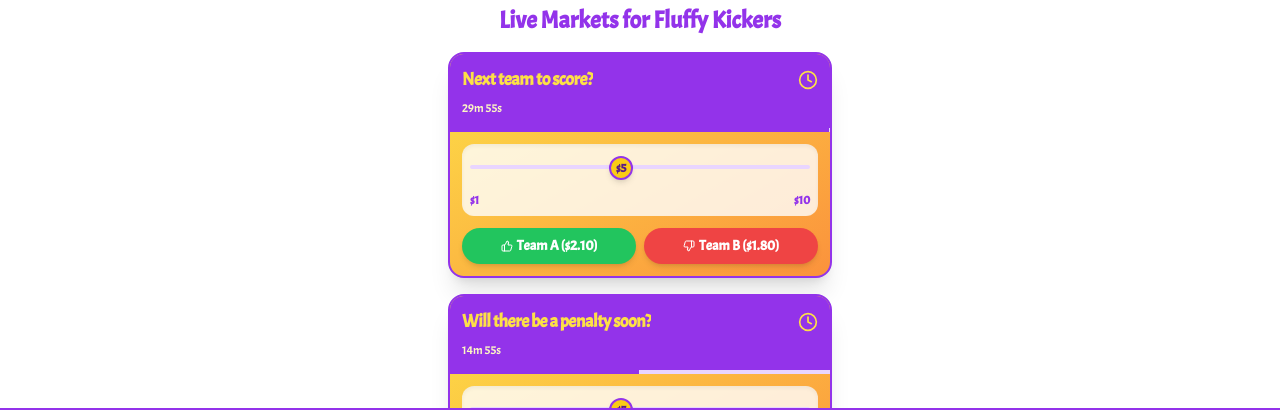
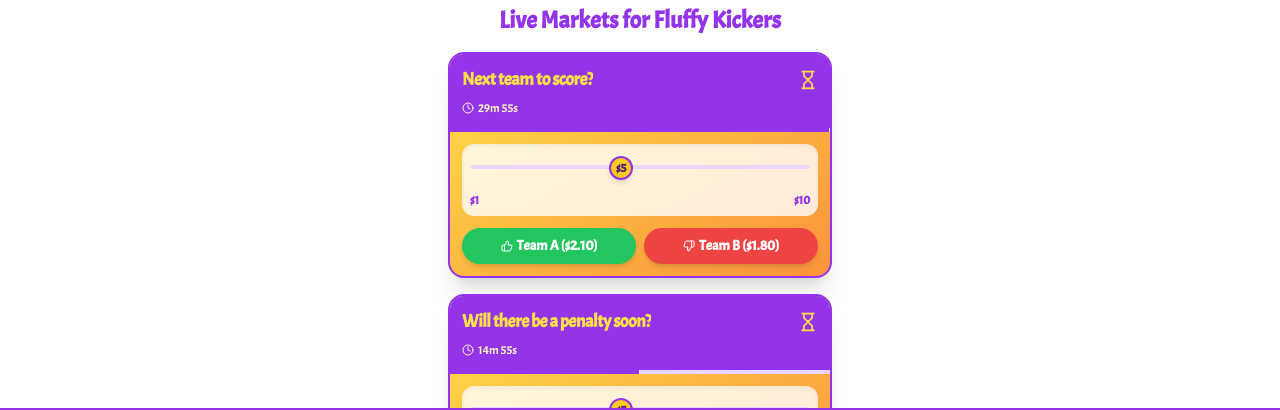
Before and after one commit to Ayushjain2205/ethonline-2024, a Next.js app: page /live in a window 1280 px wide. Shown: the part 332-742 px from the top of the page. Built offline with nearby package versions, Linux system fonts and the light colour scheme.

Commit message:
Add timer effect

```diff
--- a/src/pages/live.tsx
+++ b/src/pages/live.tsx
@@ -9,7 +9,7 @@ import {
   CardDescription,
 } from "@/components/ui/card";
 import { Button } from "@/components/ui/button";
-import { Clock, ThumbsUp, ThumbsDown, Zap } from "lucide-react";
+import { Clock, ThumbsUp, ThumbsDown, Hourglass } from "lucide-react";
 import Layout from "@/components/Layout";
 
 // Updated mock data for live events
@@ -150,10 +150,13 @@ export default function LivePage() {
             <CardHeader className="bg-purple-600 text-yellow-300 p-3 rounded-t-xl">
               <CardTitle className="text-lg font-extrabold flex items-center justify-between">
                 <span className="truncate mr-2">{market.question}</span>
-                <Clock className="w-5 h-5 flex-shrink-0" />
+                <Hourglass className="w-5 h-5 flex-shrink-0 animate-flip" />
               </CardTitle>
               <CardDescription className="text-yellow-100 text-xs mt-1">
-                {formatTimeRemaining(timeLeft[market.id] || 0)}
+                <div className="flex items-center">
+                  <Clock className="w-3 h-3 mr-1" />{" "}
+                  {formatTimeRemaining(timeLeft[market.id] || 0)}
+                </div>
               </CardDescription>
             </CardHeader>
             <div className="w-full bg-purple-200 h-1">
--- a/tailwind.config.ts
+++ b/tailwind.config.ts
@@ -23,6 +23,15 @@ const config: Config = {
       fontFamily: {
         sans: ["Acme", "sans-serif"],
       },
+      keyframes: {
+        flip: {
+          "0%, 100%": { transform: "rotate(0deg)" },
+          "25%, 75%": { transform: "rotate(180deg)" },
+        },
+      },
+      animation: {
+        flip: "flip 4s infinite ease-in-out",
+      },
     },
   },
   plugins: [require("tailwindcss-animate")],
```
